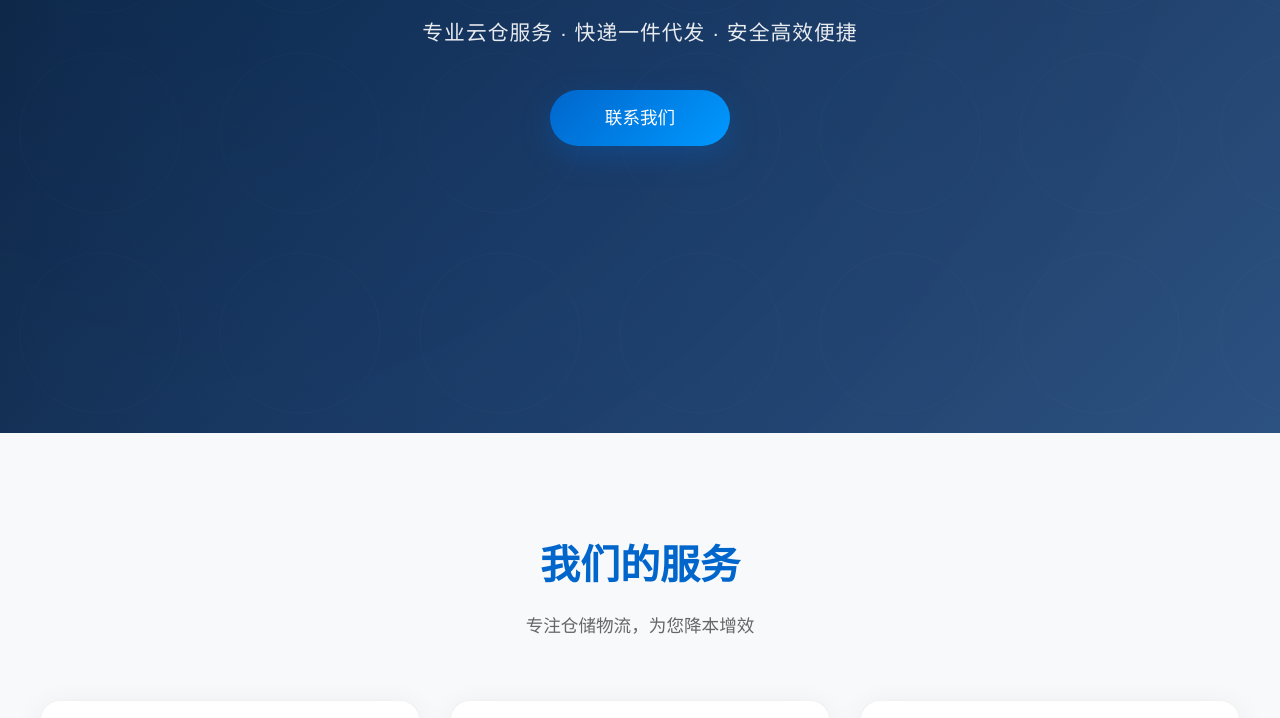
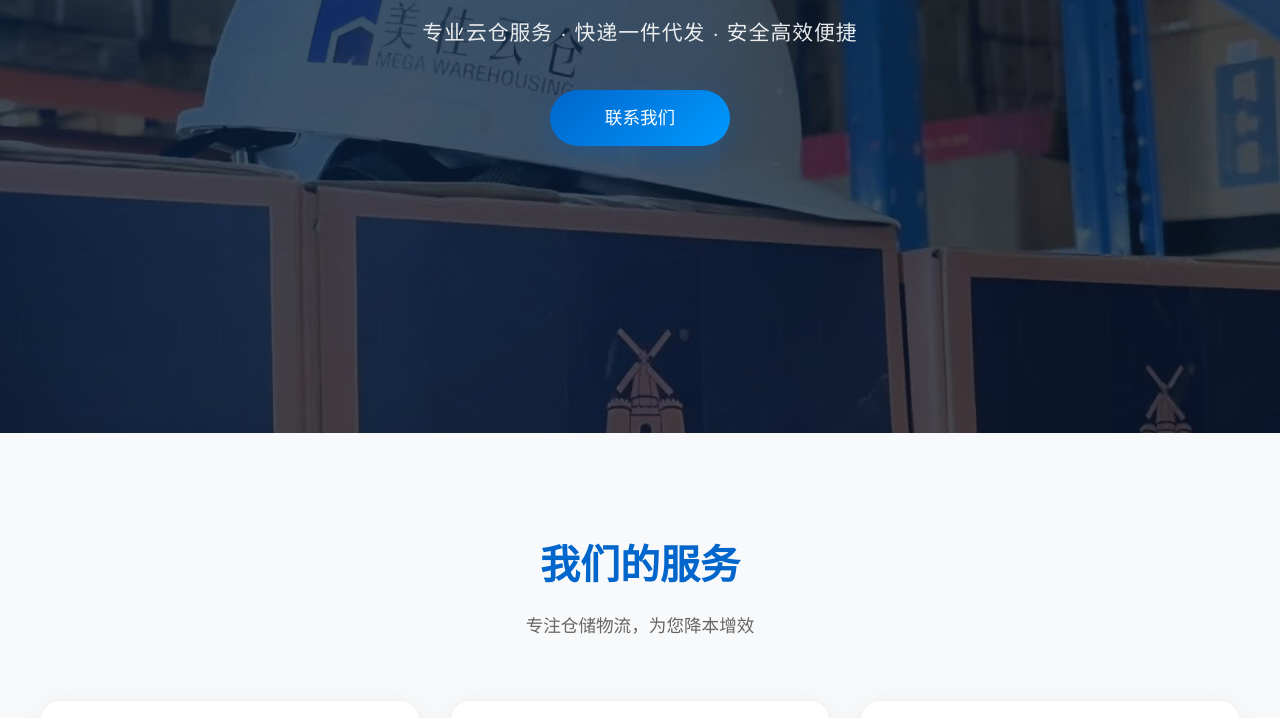
Before and after one commit to cdmjyc/meijia, a plain HTML site: page index.html in a window 1280 px wide. Shown: the part 367-1085 px from the top of the page. Drawn offline with Linux system fonts and the light colour scheme.

Commit message:
fix: banner背景替换为9.jpg深色图片（成都美佳云仓官网）

```diff
--- a/index.html
+++ b/index.html
@@ -180,7 +180,8 @@
         /* Banner - 高级感 */
         .banner {
             height: 100vh;
-            background: linear-gradient(135deg, #0a1628 0%, #1a365d 50%, #2c5282 100%);
+            background: linear-gradient(rgba(10,22,40,0.75), rgba(10,22,40,0.75)), url('9.jpg') no-repeat center center;
+            background-size: cover;
             display: flex;
             align-items: center;
             justify-content: center;
```
